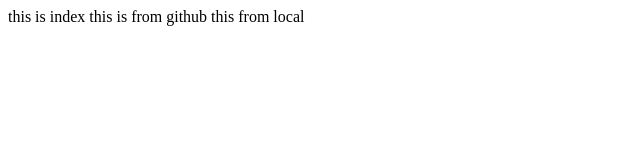
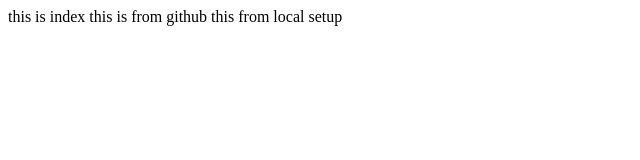
Before and after one commit to Manivardhan-10k/20r_git, a plain HTML site: page index.html in a window 1280 px wide. Shown: the full height of the page, 0-640 px from the left. Drawn offline with Linux system fonts and the light colour scheme.

Commit message:
pushing from local

```diff
--- a/index.html
+++ b/index.html
@@ -9,6 +9,6 @@
 <body>
     this is index
     this is from github
-    this from local
+    this from local setup
 </body>
 </html>
```
